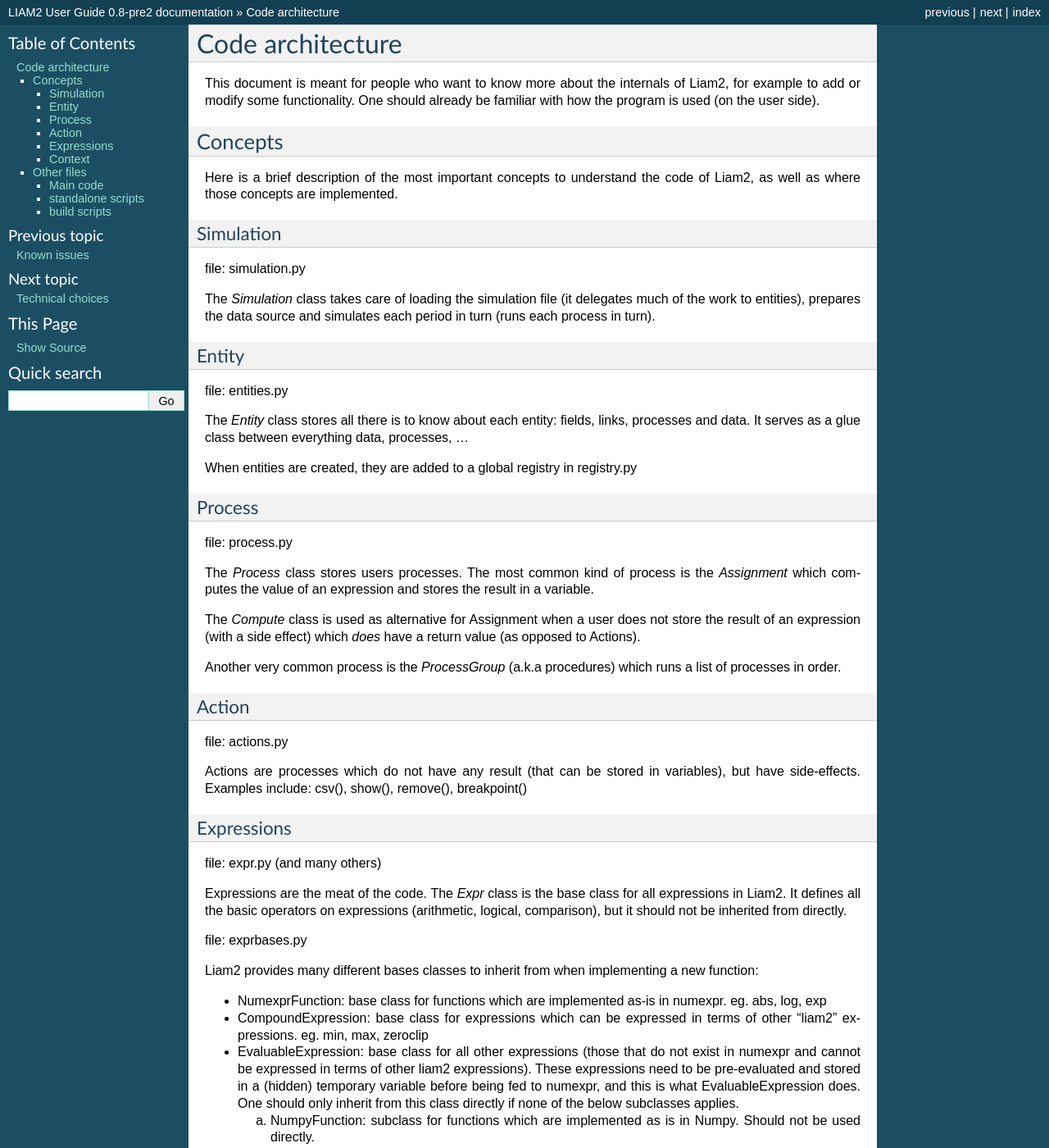
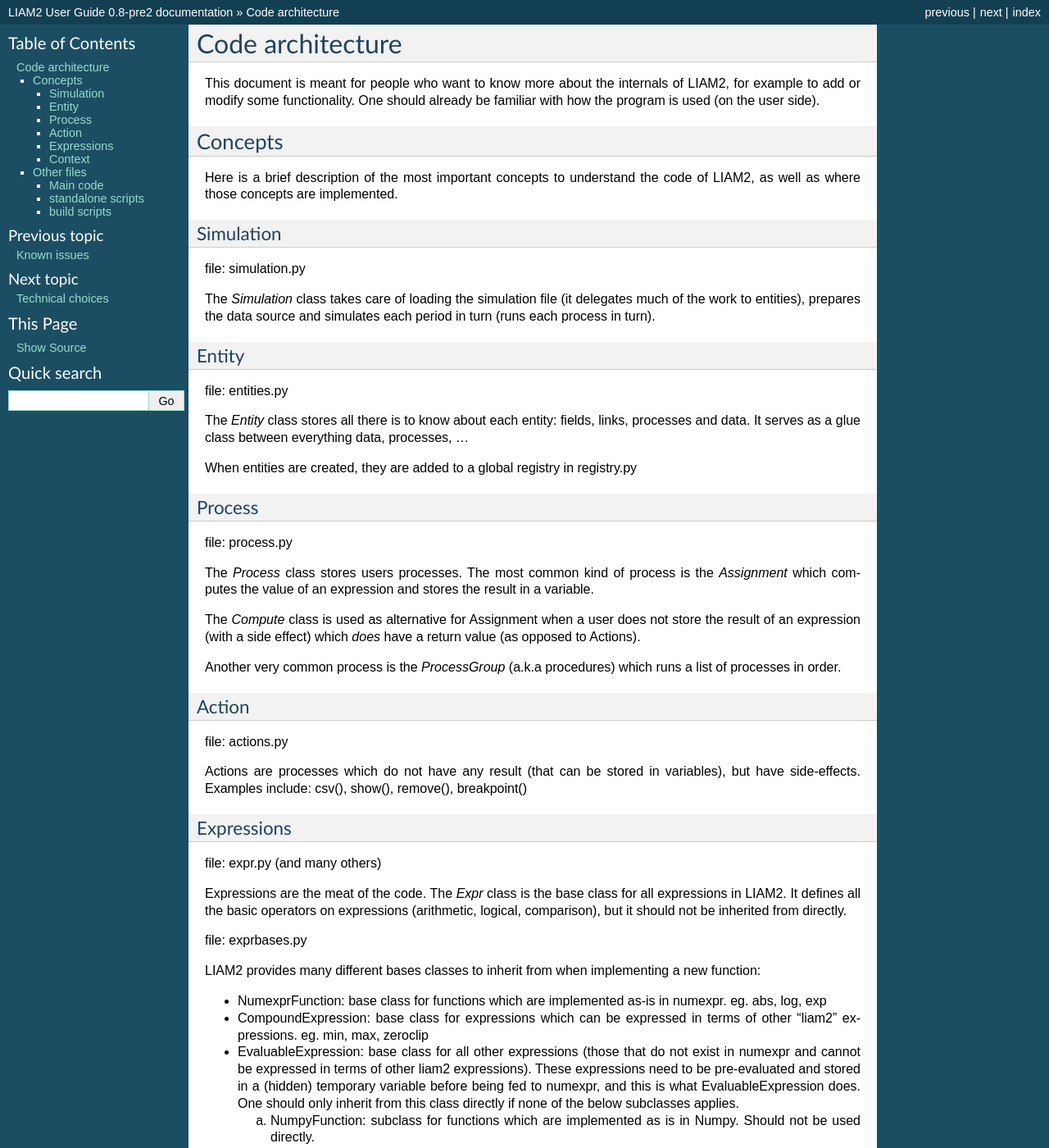
Before and after one commit to liam2/liam2, a Sphinx documentation site: the page built from doc/usersguide/source/architecture.rst, in a window 1280 px wide and 1400 px high. Shown: the whole window at 82% size. Built offline with Sphinx 7.4.7, drawn with Linux system fonts in a browser that asks for light colours; formulas are drawn with MathJax 3; some of the changed text lies outside the part shown.

```diff
--- a/doc/usersguide/source/architecture.rst
+++ b/doc/usersguide/source/architecture.rst
@@ -2,14 +2,14 @@ Code architecture
 #################
 
 This document is meant for people who want to know more about the internals of
-Liam2, for example to add or modify some functionality. One should already be
+LIAM2, for example to add or modify some functionality. One should already be
 familiar with how the program is used (on the user side).
 
 Concepts
 ========
 
 Here is a brief description of the most important concepts to understand the
-code of Liam2, as well as where those concepts are implemented.
+code of LIAM2, as well as where those concepts are implemented.
 
 Simulation
 ----------
@@ -62,13 +62,13 @@ Expressions
 file: expr.py (and many others)
 
 Expressions are the meat of the code. The *Expr* class is the base class for
-all expressions in Liam2. It defines all the basic operators on expressions
+all expressions in LIAM2. It defines all the basic operators on expressions
 (arithmetic, logical, comparison), but it should not be inherited from
 directly.
 
 file: exprbases.py
 
-Liam2 provides many different bases classes to inherit from when implementing
+LIAM2 provides many different bases classes to inherit from when implementing
 a new function:
 
 * NumexprFunction: base class for functions which are implemented
@@ -100,7 +100,7 @@ a new function:
      * FilteredExpression: subclass for functions which also take a filter
        argument. eg. align, sum, avg, gini.
 
-Liam2 current expressions are implemented in the following files:
+LIAM2 current expressions are implemented in the following files:
 
 alignment.py
     handles align() and align_abs() functions
--- a/doc/usersguide/source/import_model.rst
+++ b/doc/usersguide/source/import_model.rst
@@ -89,7 +89,7 @@ as long as the combined model is valid. See the examples below.
 
   simulation:
       # since we have a new process, we have to override the *entire* process
-      # list, as Liam2 would not know where to insert the new process otherwise.
+      # list, as LIAM2 would not know where to insert the new process otherwise.
       processes:
           - person: [ageing, death]
 
--- a/doc/usersguide/source/processes.rst
+++ b/doc/usersguide/source/processes.rst
@@ -1603,12 +1603,12 @@ charts
 
 .. versionadded:: 0.8
 
-Liam2 has some charting capabilities, courtesy of `matplotlib
+LIAM2 has some charting capabilities, courtesy of `matplotlib
 <http://matplotlib.org>`_. They are available both during a simulation
 and in the interactive console. Each of the following functions is
 designed around the function of the same name in matplotlib. Even though we
 have tried to stay as close as possible to their API, their implementation in
-Liam2 has a few differences, in particular we added a few arguments which
+LIAM2 has a few differences, in particular we added a few arguments which
 are available in most functions.
 
 * *fname*: name of the file to save the chart to. The file format is
```
Also changed, not shown: doc/usersguide/source/changes.rst (+4 -4 lines).
